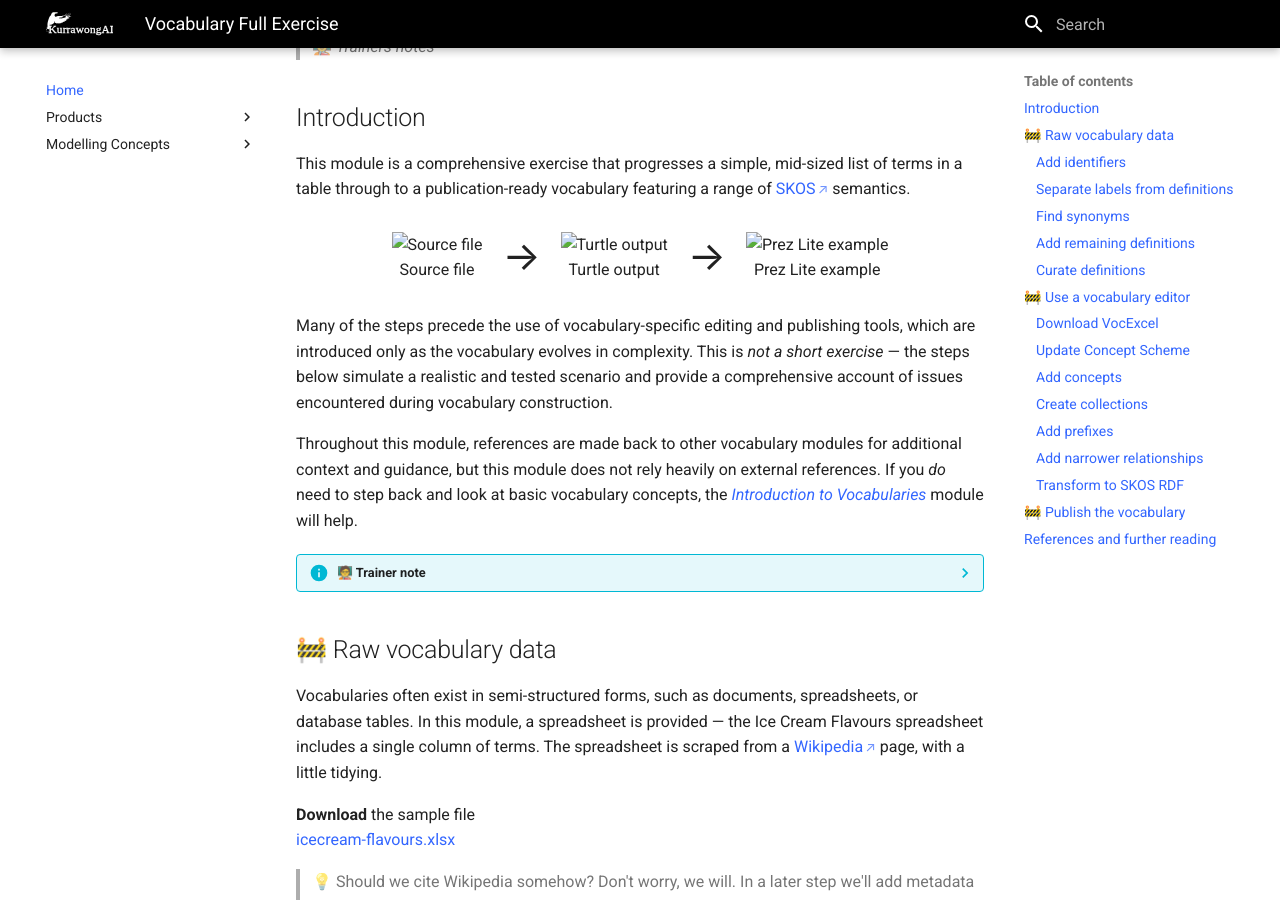
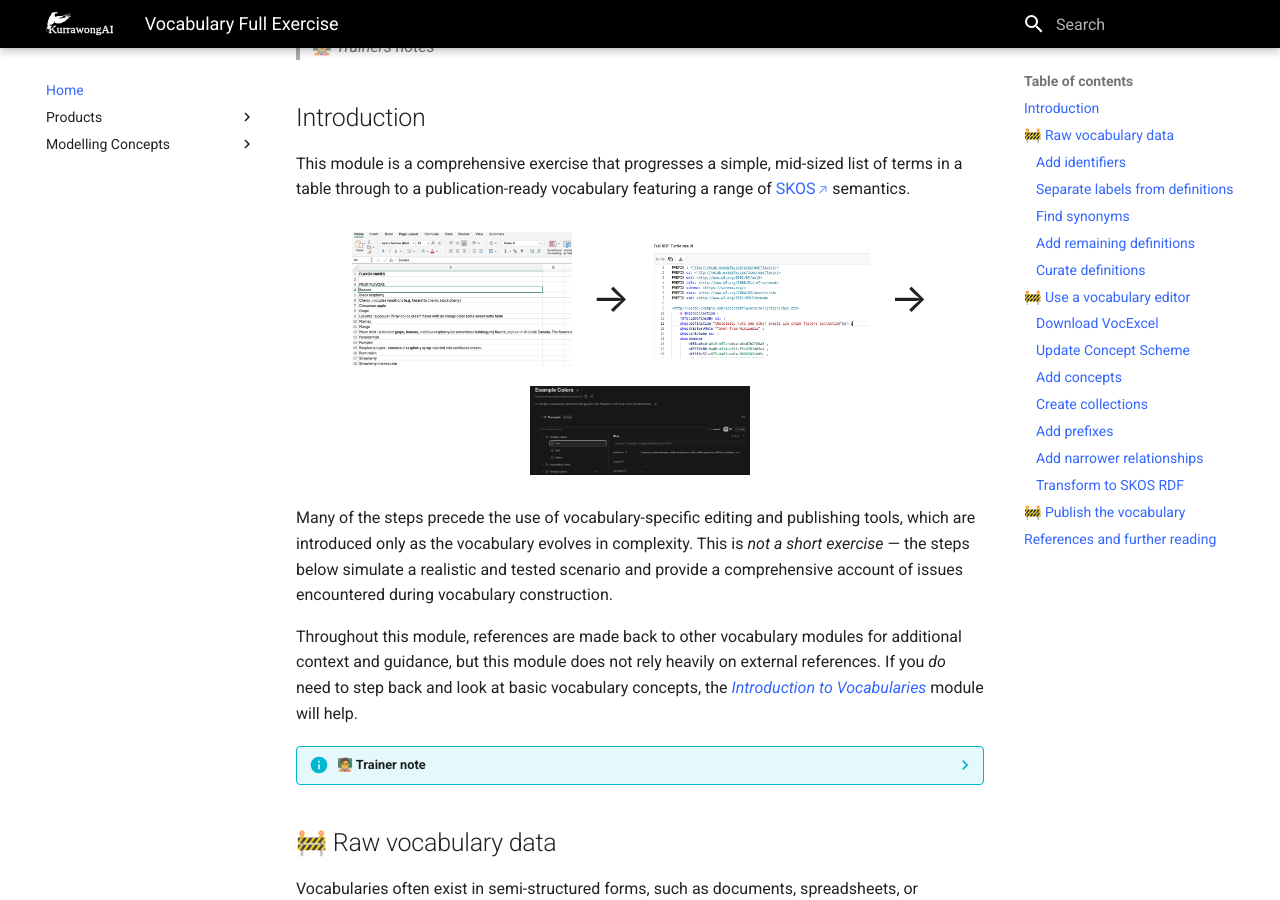
Before and after one commit to Kurrawong/docs, an MkDocs documentation site: the page built from docs/concepts/vocabs/vocab-full-exercise.md, in a window 1280 px wide and 900 px high, scrolled down 490 px. Built offline with MkDocs 1.6.1 and Material for MkDocs 9.7.7, drawn with Linux system fonts in a browser that asks for light colours.

Commit message:
update images

```diff
--- a/docs/concepts/vocabs/vocab-full-exercise.md
+++ b/docs/concepts/vocabs/vocab-full-exercise.md
@@ -22,24 +22,11 @@
 This module is a comprehensive exercise that progresses a simple, mid-sized list of terms in a table through to a publication-ready vocabulary featuring a range of [SKOS](https://en.wikipedia.org/wiki/Simple_Knowledge_Organization_System) semantics.
 
 <div style="display: flex; align-items: center; justify-content: center; gap: 1rem; flex-wrap: wrap; margin: 1.5rem 0;">
-  <div style="text-align: center;">
-    <img src="../../assets/3rdparty/images/source-file.png" alt="Source file" style="max-width: 220px; height: auto;">
-    <div>Source file</div>
-  </div>
-
-  <div style="font-size: 2rem; line-height: 1;">→</div>
-
-  <div style="text-align: center;">
-    <img src="../../assets/3rdparty/images/turtle-output.png" alt="Turtle output" style="max-width: 220px; height: auto;">
-    <div>Turtle output</div>
-  </div>
-
-  <div style="font-size: 2rem; line-height: 1;">→</div>
-
-  <div style="text-align: center;">
-    <img src="../../assets/3rdparty/images/prez-lite-example.png" alt="Prez Lite example" style="max-width: 220px; height: auto;">
-    <div>Prez Lite example</div>
-  </div>
+  <img src="/assets/3rdparty/images/source-file.png" style="max-width: 220px;">
+  <div style="font-size: 2rem;">→</div>
+  <img src="/assets/3rdparty/images/turtle-output.png" style="max-width: 220px;">
+  <div style="font-size: 2rem;">→</div>
+  <img src="/assets/3rdparty/images/prez-lite-example.png" style="max-width: 220px;">
 </div>
 
 Many of the steps precede the use of vocabulary-specific editing and publishing tools, which are introduced only as the vocabulary evolves in complexity. This is _not a short exercise_ — the steps below simulate a realistic and tested scenario and provide a comprehensive account of issues encountered during vocabulary construction.
```
